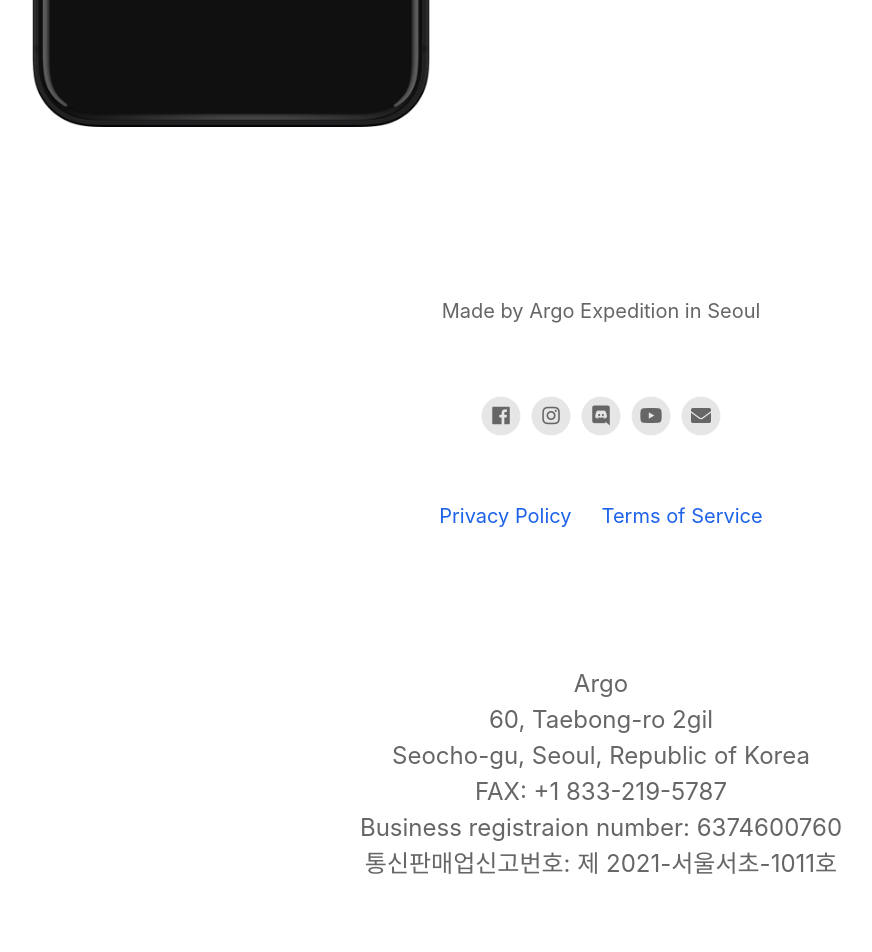
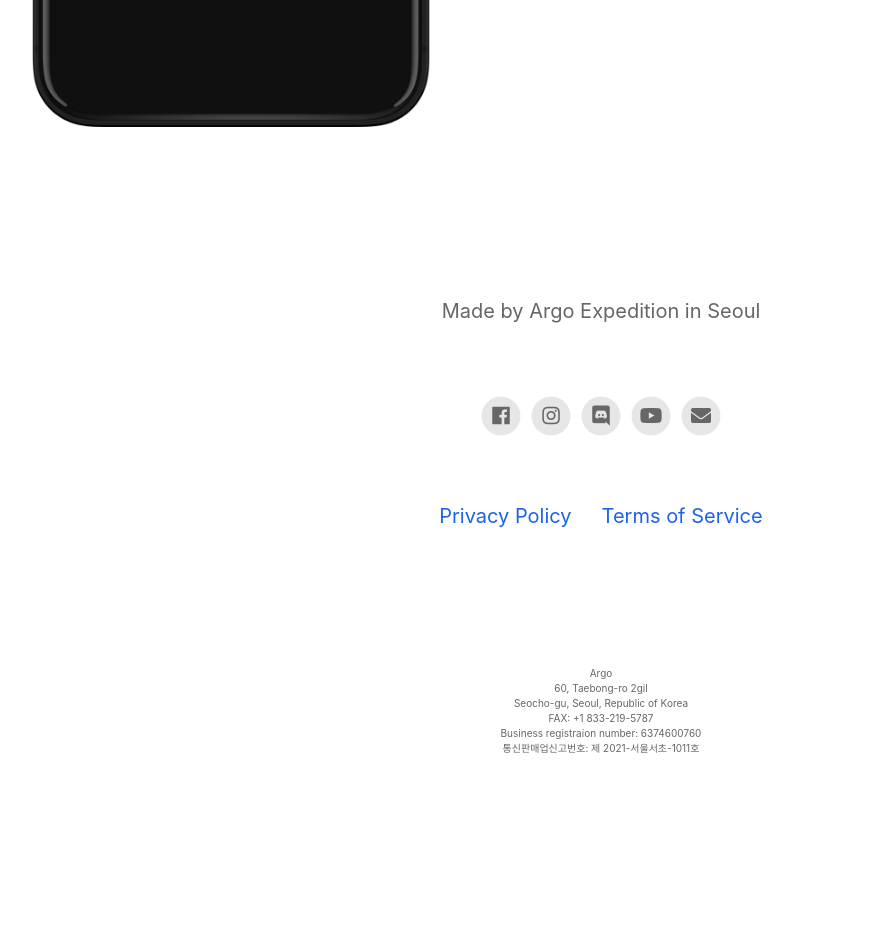
Before and after one commit to ArgoExped/Frozen-Arts, a Jekyll site: the page built from index.html, in a window 1280 px wide. Shown: the part 858-1810 px from the top of the page, without its empty margins (39-911 px from the left). Built offline with Jekyll 4.4.1, drawn with Linux system fonts in a browser that asks for light colours; nearby versions of some CDN libraries; after the commit the page ends 1684 px from its top, so only the background shows below that.

Commit message:
font size

```diff
--- a/_includes/footer.html
+++ b/_includes/footer.html
@@ -77,7 +77,7 @@
 			<a href="{{ site.presskit_download_link }}">Press Kit</a>
 		{% endif %}
 	</div>
-		<p style="font-size:24px" class="footerText">Argo<br>
+		<p style="font-size:10px" class="footerText">Argo<br>
 		60, Taebong-ro 2gil<br>
 		Seocho-gu, Seoul, Republic of Korea<br>
 		FAX: +1 833-219-5787<br>
```
